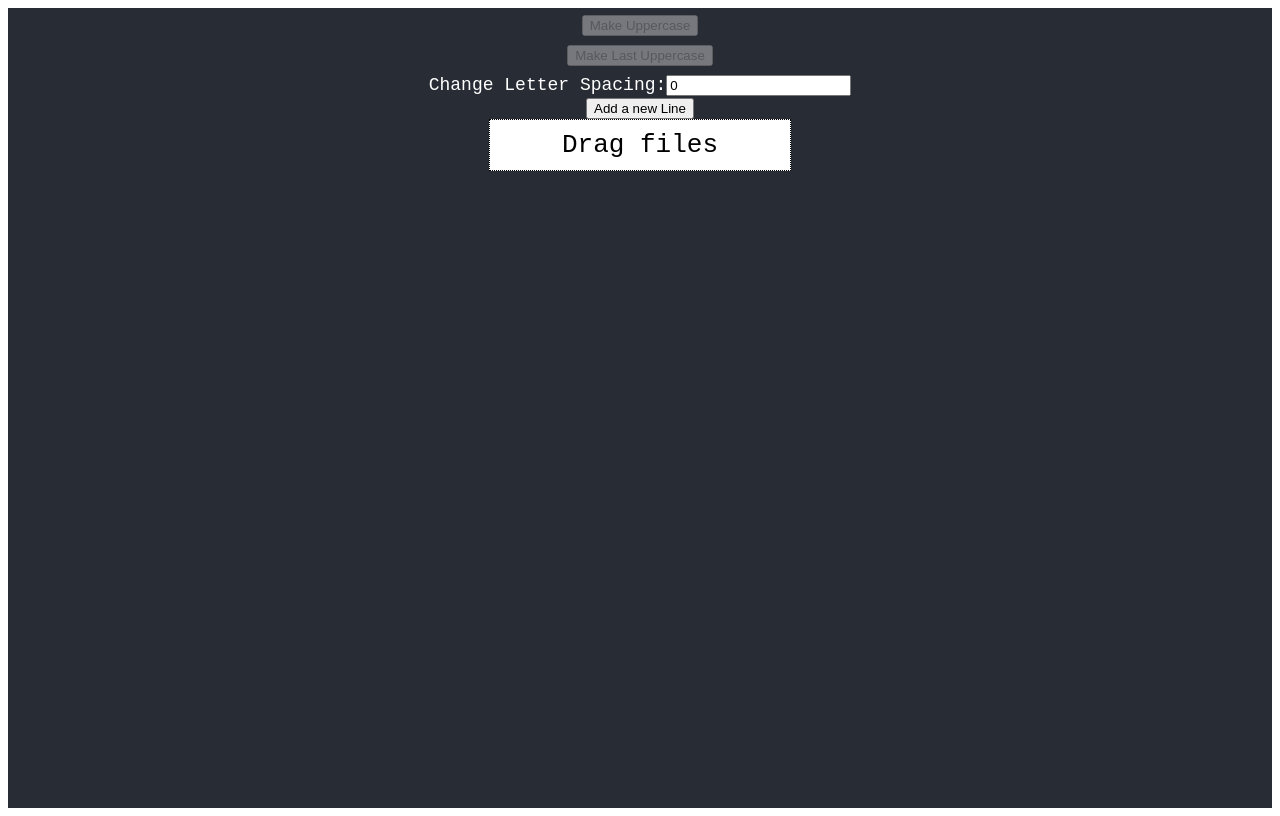
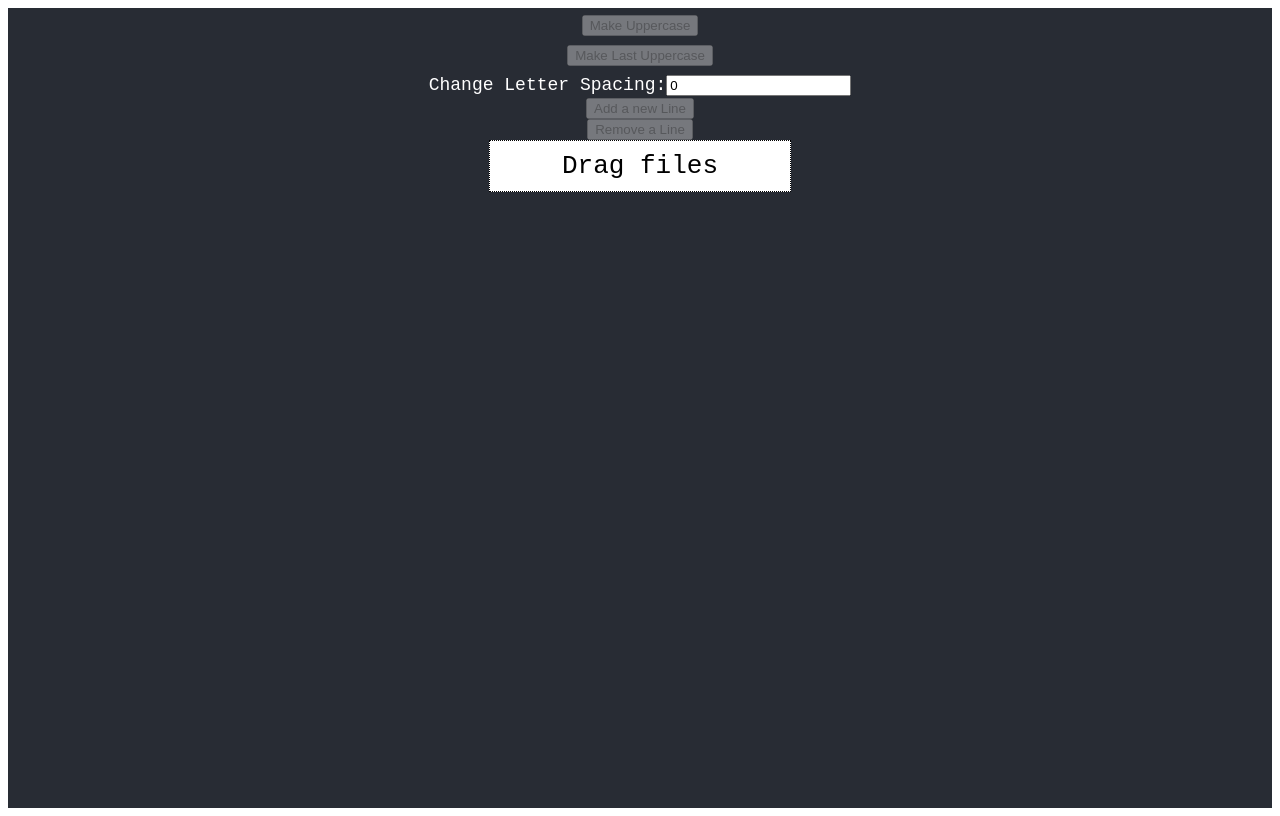
Before and after one commit to TheLuckyman30/Henhacks-2024, a React (Create React App) app: page / in a window 1280 px wide. Built offline with nearby package versions, Linux system fonts and the light colour scheme.

Commit message:
Finsihed Buttons

```diff
--- a/src/App.tsx
+++ b/src/App.tsx
@@ -5,6 +5,7 @@ import { MakeUppercase } from "./components/MakeUppercase";
 import { MakeLastUpper } from "./components/MakeLastUpper";
 import { LetterSpacing } from "./components/LetterSpacing";
 import { AddNewLine } from "./components/AddNewLine";
+import { RemoveLine } from "./components/RemoveLine";
 
 function App() {
   const [isDragOver, setisDragOver] = useState<boolean>(false);
@@ -39,6 +40,14 @@ function App() {
           words={words}
           setWords={setWords}
         ></AddNewLine>
+        <RemoveLine
+          isDragOver={isDragOver}
+          setIsDragOver={setisDragOver}
+          file={file}
+          setFile={setFile}
+          words={words}
+          setWords={setWords}
+        ></RemoveLine>
         <DropFile
           isDragOver={isDragOver}
           setIsDragOver={setisDragOver}
--- a/src/components/AddNewLine.tsx
+++ b/src/components/AddNewLine.tsx
@@ -10,5 +10,5 @@ export function AddNewLine (props: DropFilesProps) {
 
     }
 
-    return <Button onClick={addLine}>Add a new Line</Button>
+    return <Button onClick={addLine} disabled={props.words === ""}>Add a new Line</Button>
 }
--- /dev/null
+++ b/src/components/RemoveLine.tsx
@@ -0,0 +1,14 @@
+import { Button } from "react-bootstrap";
+import { DropFilesProps } from "./FileDragger";
+
+export function RemoveLine (props: DropFilesProps) {
+
+    function removeLine () {
+        const sentences = props.words.split(".\n");
+        const newLines = sentences.join(".");
+        props.setWords(newLines);
+
+    }
+
+    return <Button onClick={removeLine} disabled={props.words === ""}>Remove a Line</Button>
+}
```
